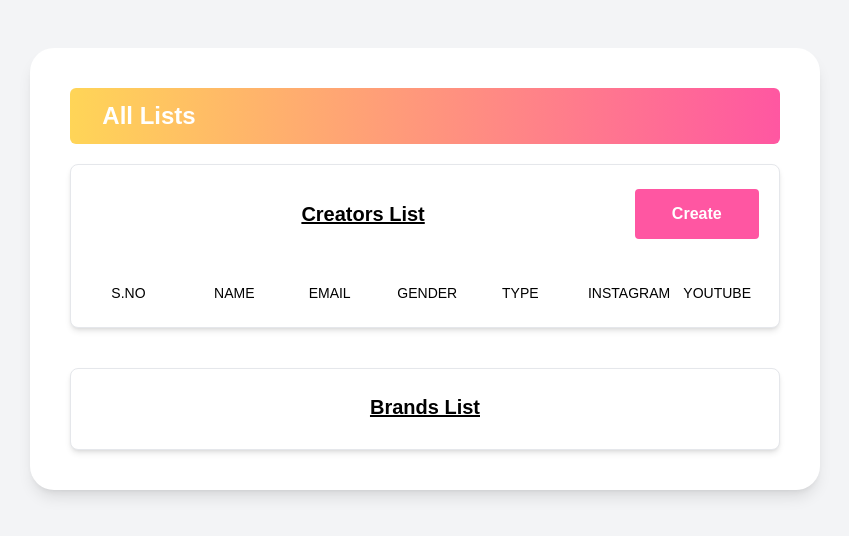
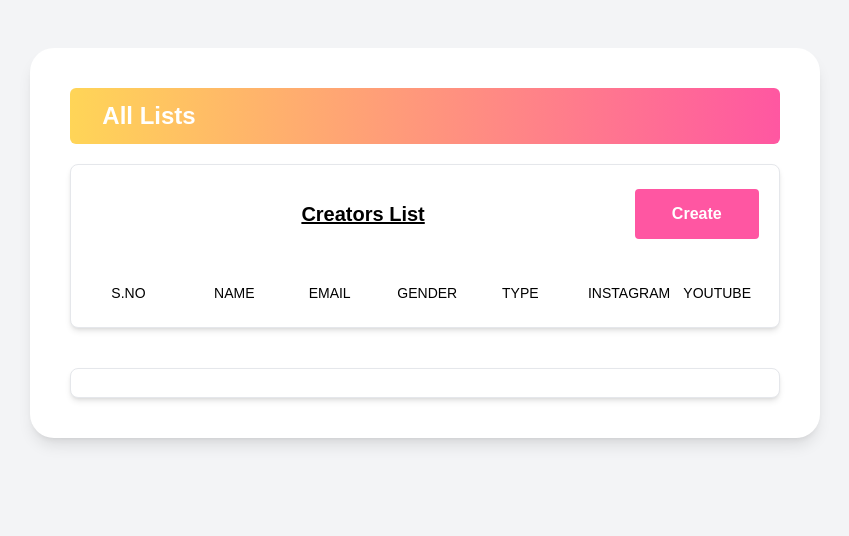
Before and after one commit to kalpanacuberoot/netflity_creatosbay_nextjs, a Next.js app: page /all_list in a window 1280 px wide. Shown: the top 536 px of the page, without its empty margins (215-1064 px from the left). Built offline with nearby package versions, Linux system fonts and the light colour scheme; a web font is replaced by a local one.

Commit message:
feat: creater list , see single list

```diff
--- a/components/AllList/index.js
+++ b/components/AllList/index.js
@@ -357,9 +357,9 @@ const AllListpage = () => {
                     </div>
 
                     <div className="mt-10 rounded-lg shadow-md border border-stroke bg-white px-5 pt-6 pb-2.5 shadow-default dark:border-strokedark dark:bg-boxdark sm:px-7.5 xl:pb-1">
-                        <h4 className="mb-6 text-xl font-semibold text-black dark:text-white text-center underline ">
+                        {/* <h4 className="mb-6 text-xl font-semibold text-black dark:text-white text-center underline ">
                             Brands List
-                        </h4>
+                        </h4> */}
 
                         {/* <div className="flex flex-col">
                             <div className="grid grid-cols-4 rounded-sm bg-gray-2 dark:bg-meta-4 sm:grid-cols-6">
```
